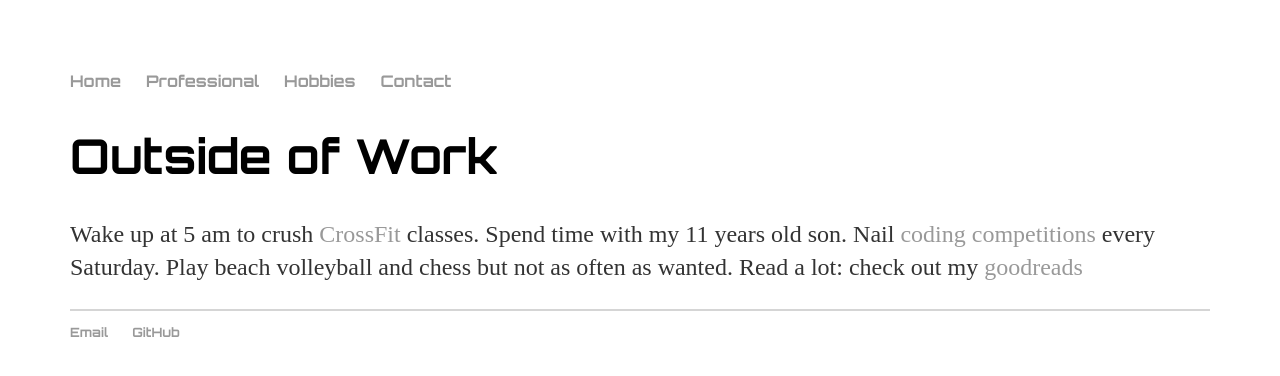
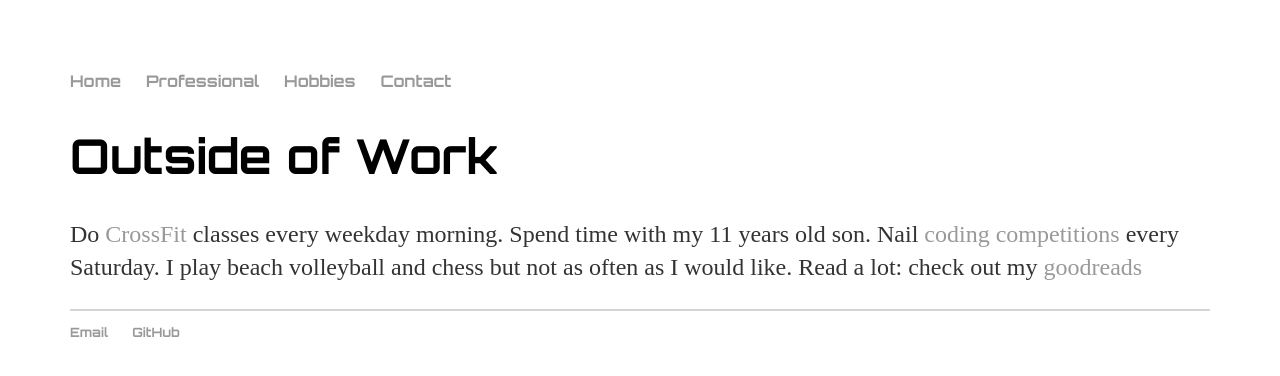
Before and after one commit to alexeybutyrev/alexeybutyrev.github.io, a Jekyll site: the page built from perc/index.html, in a window 1280 px wide. Shown: the top 376 px of the page. Built offline with Jekyll 4.4.1, drawn with Linux system fonts in a browser that asks for light colours.

Commit message:
fix some spelling

```diff
--- a/perc/index.html
+++ b/perc/index.html
@@ -4,8 +4,8 @@ title: Hobbies
 ---
 <div class="blurb2">
 	<h1>Outside of Work</h1>
-	<p>Wake up at 5 am to crush <a href="https://games.crossfit.com/athlete/1683143">CrossFit</a> classes. Spend time
+	<p>Do <a href="https://games.crossfit.com/athlete/1683143">CrossFit</a> classes every weekday morning. Spend time
 		with my 11 years old son. Nail <a href="https://leetcode.com/alexey_wish/">coding competitions</a> every
-		Saturday. Play beach volleyball and chess but not as often as wanted. Read a
+		Saturday. I play beach volleyball and chess but not as often as I would like. Read a
 		lot: check out my <a href="https://www.goodreads.com/alexeybutyrev"> goodreads</a></p>
 </div>
--- a/prof/index.html
+++ b/prof/index.html
@@ -207,7 +207,7 @@ title: Professional
 </div>
 
 <h1>LC Solutions</h1>
-<p>Some of my non-obivious but working Leetcode codding problems solutions</p>
+<p>Some of my non-obivious but working Leetcode coding problems solutions</p>
 <div class="blurb2">
 	<ul style="list-style-type:square">
 		<li> <a
```
